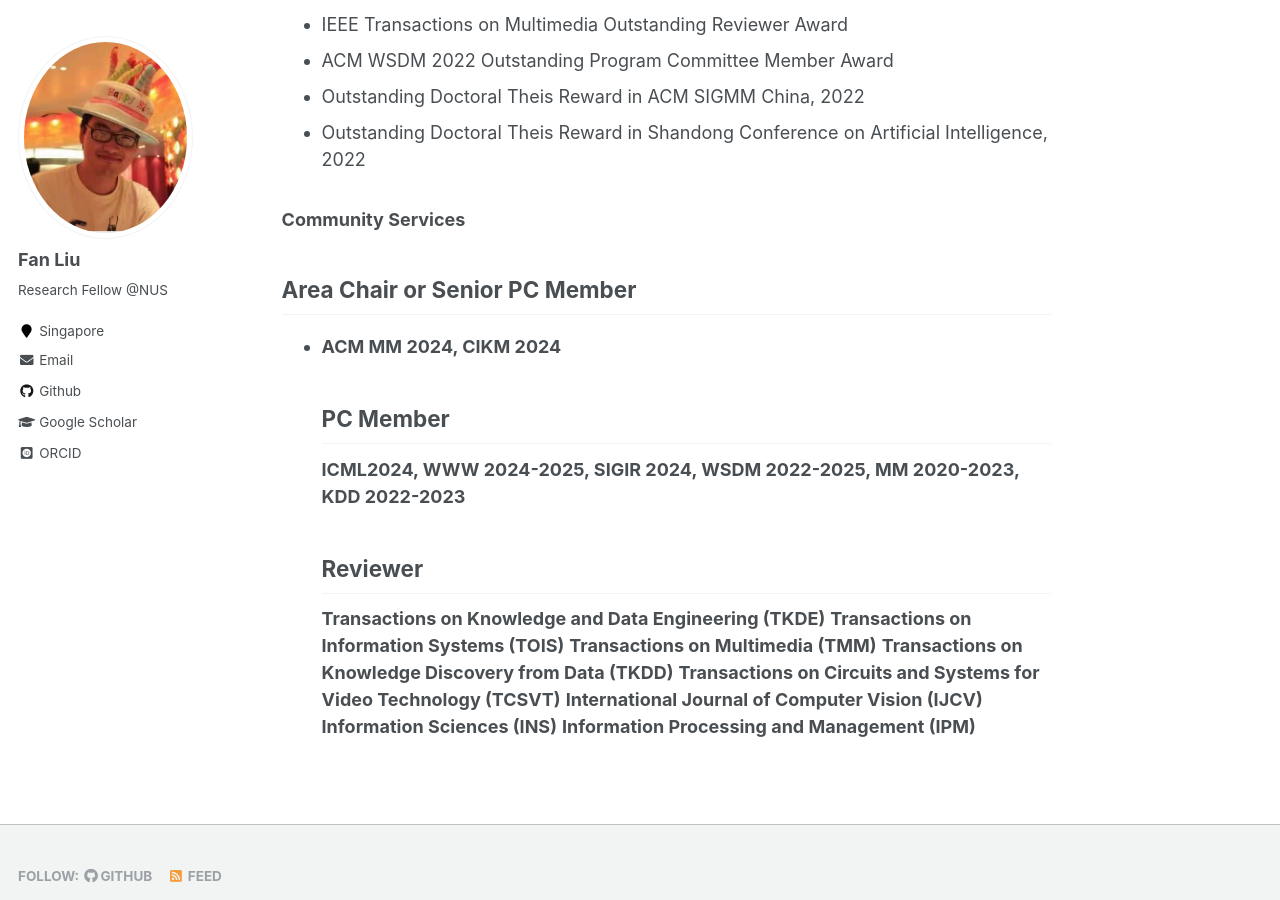
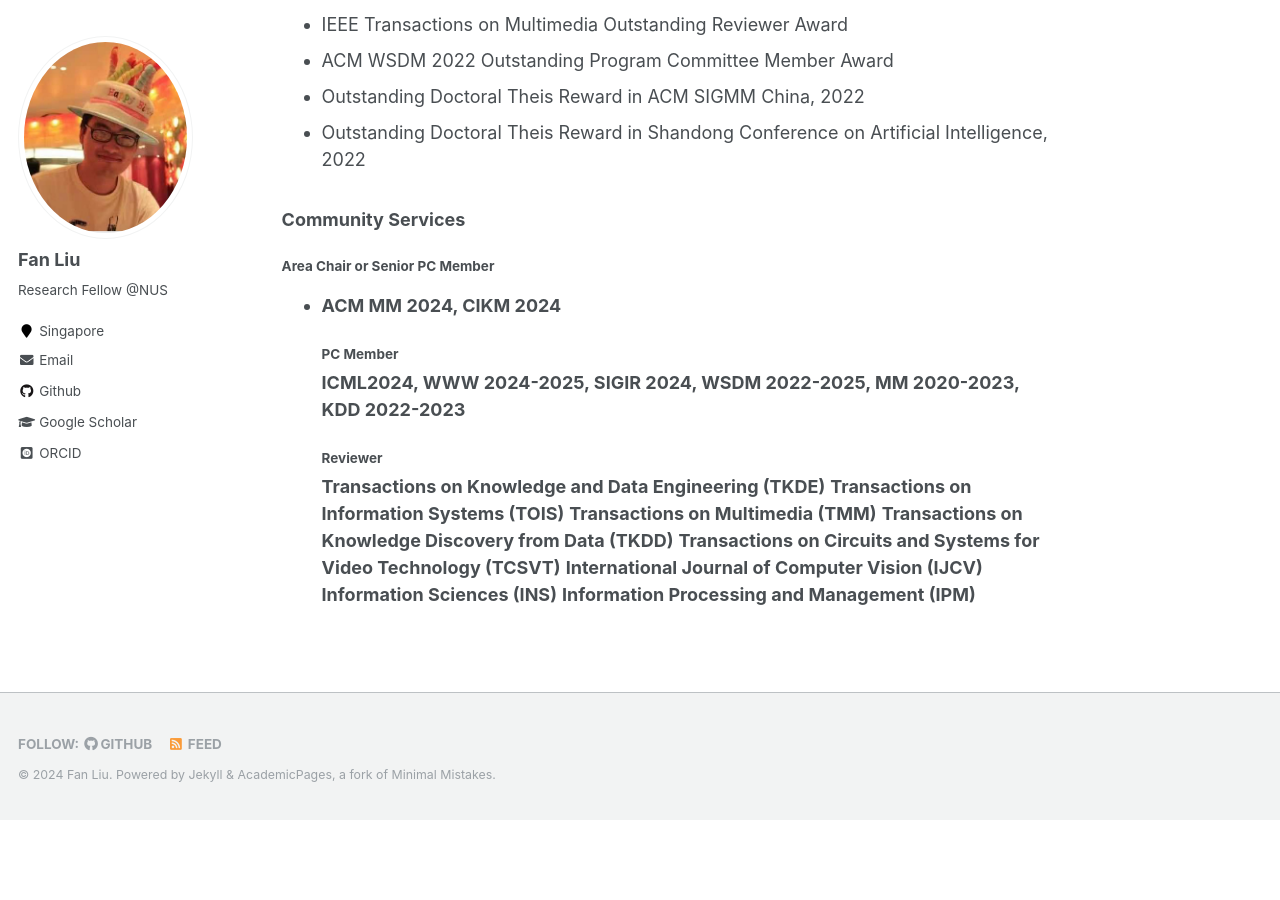
Before and after one commit to liufancs/liufancs.github.io, a Jekyll site: the page built from _pages/about.md, in a window 1280 px wide and 900 px high, scrolled down 2775 px. Built offline with Jekyll 4.4.1, drawn with Linux system fonts in a browser that asks for light colours; some web fonts are replaced; after the commit the page ends 3595 px from its top, so only the background shows below that.

```diff
--- a/_pages/about.md
+++ b/_pages/about.md
@@ -66,11 +66,11 @@ Recommendation. MM, 2023. [[Codes&Data](https://github.com/HuilinChenJN/SGFD)] [
 
 
 ### Community Services
-## Area Chair or Senior PC Member
+#### Area Chair or Senior PC Member
 * **ACM MM 2024, CIKM 2024**
-## PC Member
+#### PC Member
 **ICML2024, WWW 2024-2025, SIGIR 2024, WSDM 2022-2025, MM 2020-2023, KDD 2022-2023**
-## Reviewer
+#### Reviewer
 **Transactions on Knowledge and Data Engineering (TKDE)**
 **Transactions on Information Systems (TOIS)**
 **Transactions on Multimedia (TMM)**
```
